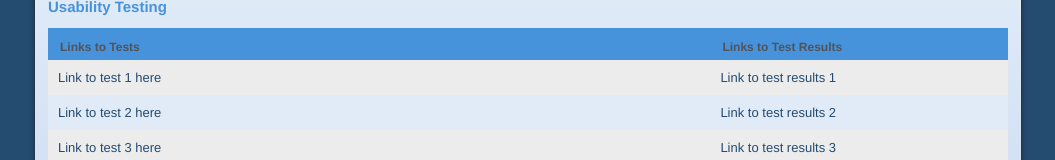
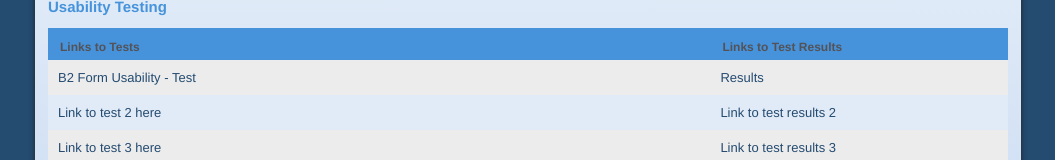
Before and after one commit to tthorne/WiU, a plain HTML site: page index.html in a window 1280 px wide. Shown: the part 403-563 px from the top of the page, without its empty margins (112-1167 px from the left). Drawn offline with Linux system fonts and the light colour scheme.

Commit message:
Update index.html

```diff
--- a/index.html
+++ b/index.html
@@ -40,8 +40,8 @@
        </thead>
        <tbody>
           <tr class="odd">
-             <td><a href="https://usabilityhub.com/do/e47e7f569af1/24f">Link to test 1 here</a></td>
-             <td><a href="https://usabilityhub.com/tests/e47e7f569af1/results/1d9e3ce37dd4">Link to test results 1</a></td>
+             <td><a href="https://usabilityhub.com/do/e47e7f569af1/24f">B2 Form Usability - Test</a></td>
+             <td><a href="https://usabilityhub.com/tests/e47e7f569af1/results/1d9e3ce37dd4">Results</a></td>
           </tr>
           <tr>
              <td><a href="#">Link to test 2 here</a></td>
```
